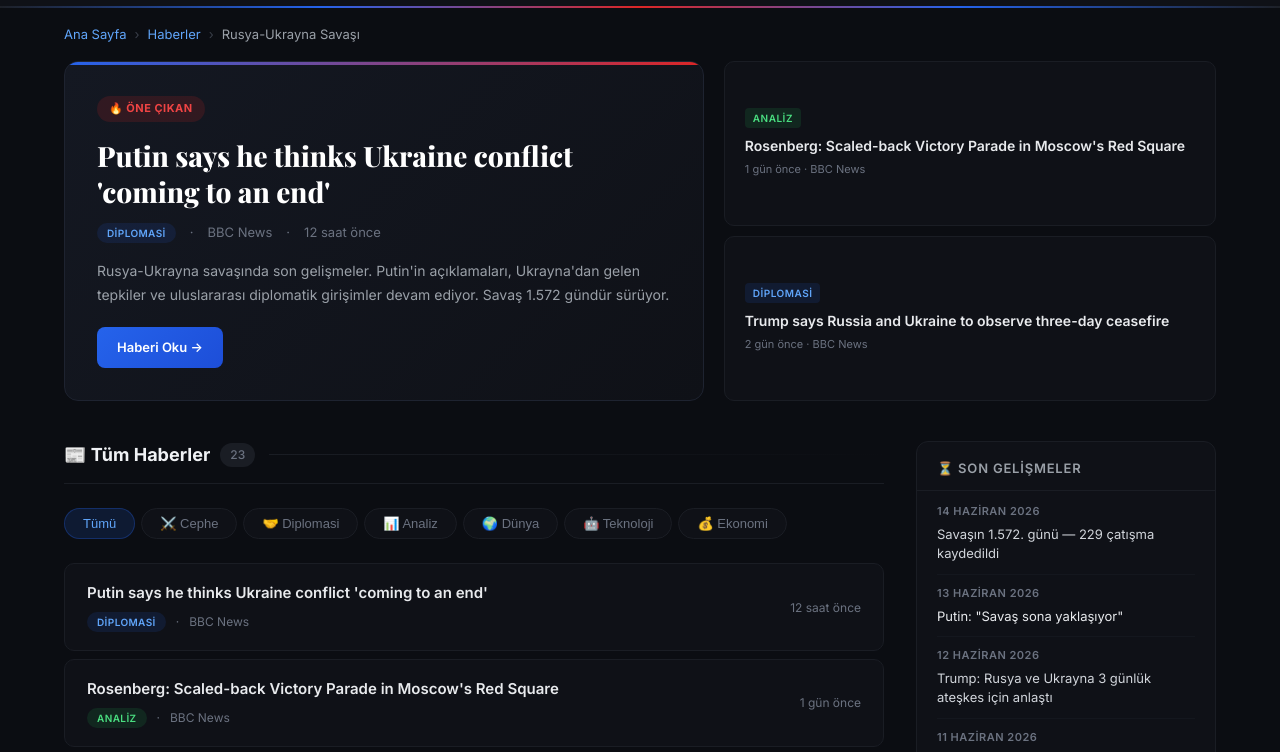
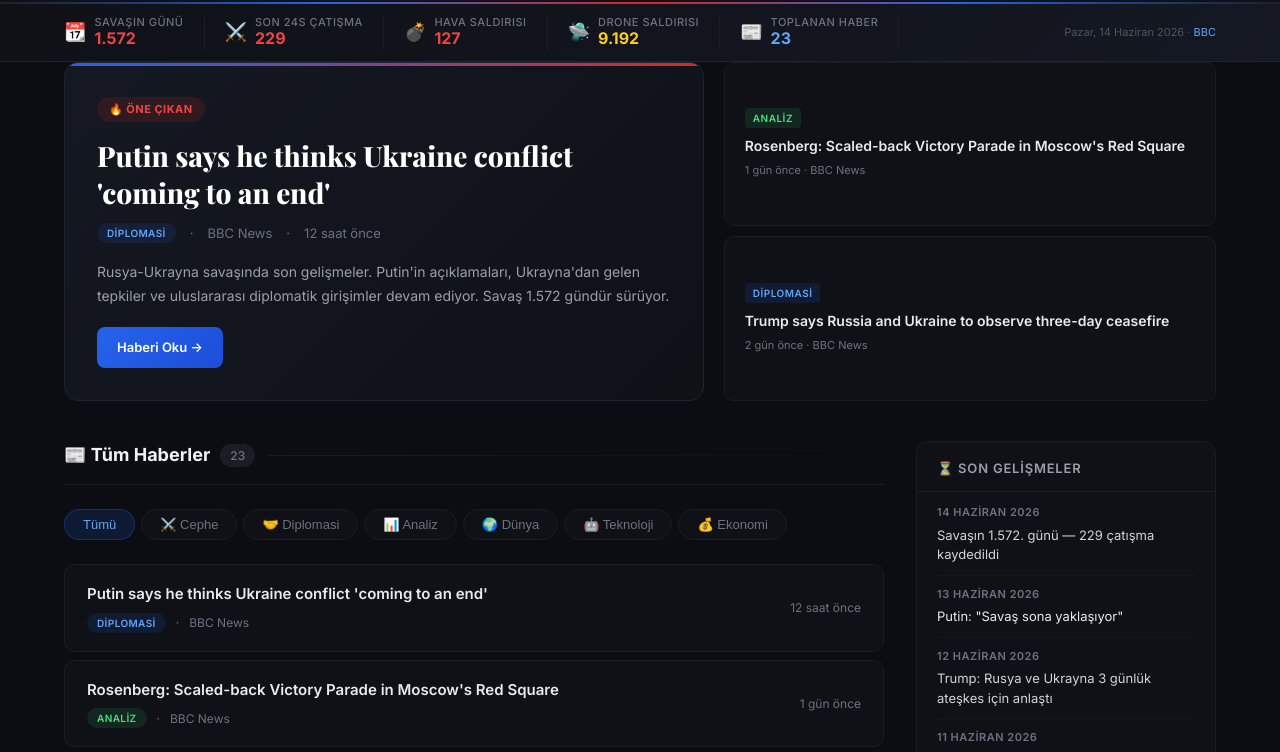
Before and after one commit to furkandogmus/bbc-russia-war, a plain HTML site: page index.html in a window 1280 px wide. Shown: the part 114-866 px from the top of the page. Drawn offline with nearby package versions, Linux system fonts and the light colour scheme.

Commit message:
feat: savas kunyesi yukari tasindi, sticky war-stats-bar

```diff
--- a/index.html
+++ b/index.html
@@ -36,7 +36,7 @@
         .top-bar {
             background: #080a0e;
             border-bottom: 1px solid #1a1d24;
-            padding: 8px 0;
+            padding: 6px 0;
             font-size: 12px;
             color: #6b7280;
         }
@@ -44,6 +44,8 @@
             display: flex;
             justify-content: space-between;
             align-items: center;
+            flex-wrap: wrap;
+            gap: 6px;
         }
         .top-bar-date {
             font-weight: 500;
@@ -61,13 +63,90 @@
         }
         .top-bar-links {
             display: flex;
-            gap: 20px;
+            gap: 16px;
         }
         .top-bar-links a {
             color: #6b7280;
             transition: color 0.2s;
         }
         .top-bar-links a:hover { color: #e8eaed; }
+
+        /* ===================== WAR STATS BAR ===================== */
+        .war-stats-bar {
+            background: linear-gradient(135deg, #0f1117 0%, #141822 100%);
+            border-bottom: 1px solid #1e2330;
+            padding: 12px 0;
+            position: sticky;
+            top: 76px;
+            z-index: 99;
+            backdrop-filter: blur(10px);
+        }
+        .war-stats-bar .war-stats-inner {
+            display: flex;
+            align-items: center;
+            gap: 20px;
+            flex-wrap: wrap;
+        }
+        .war-stat-group {
+            display: flex;
+            align-items: center;
+            gap: 8px;
+            padding-right: 20px;
+            border-right: 1px solid #1a1d24;
+        }
+        .war-stat-group:last-child { border-right: none; }
+        .war-stat-icon {
+            font-size: 18px;
+            line-height: 1;
+        }
+        .war-stat-label {
+            font-size: 11px;
+            color: #6b7280;
+            text-transform: uppercase;
+            letter-spacing: 0.5px;
+            font-weight: 500;
+            line-height: 1.2;
+        }
+        .war-stat-value {
+            font-size: 16px;
+            font-weight: 700;
+            color: #f0f2f5;
+            line-height: 1.2;
+        }
+        .war-stat-value.red { color: #ef4444; }
+        .war-stat-value.blue { color: #60a5fa; }
+        .war-stat-value.yellow { color: #facc15; }
+        .war-stat-value.green { color: #4ade80; }
+
+        .war-stats-divider {
+            flex: 1;
+            min-width: 20px;
+        }
+        .war-stats-attribution {
+            font-size: 11px;
+            color: #4b5563;
+            white-space: nowrap;
+        }
+        .war-stats-attribution a { color: #60a5fa; }
+
+        @media (max-width: 768px) {
+            .war-stats-bar { top: 110px; }
+            .war-stats-bar .war-stats-inner { gap: 12px; }
+            .war-stat-group {
+                padding-right: 12px;
+                gap: 6px;
+            }
+            .war-stat-value { font-size: 14px; }
+            .war-stat-label { font-size: 10px; }
+            .war-stat-icon { font-size: 15px; }
+            .war-stats-attribution { display: none; }
+        }
+        @media (max-width: 480px) {
+            .war-stats-bar { top: 130px; }
+            .war-stats-bar .war-stats-inner { gap: 8px; }
+            .war-stat-group { padding-right: 8px; }
+            .war-stat-value { font-size: 13px; }
+        }
 
         /* ===================== MAIN HEADER ===================== */
         .main-header {
@@ -745,18 +824,53 @@
     </div>
 </header>
 
-<!-- ==================== BREADCRUMB ==================== -->
+<!-- ==================== WAR STATS BAR ==================== -->
+<div class="war-stats-bar">
 <div class="container">
-    <div class="breadcrumb">
-        <a href="#">Ana Sayfa</a>
-        <span class="sep">›</span>
-        <a href="#">Haberler</a>
-        <span class="sep">›</span>
-        <span style="color:#9aa0a8">Rusya-Ukrayna Savaşı</span>
+    <div class="war-stats-inner">
+        <div class="war-stat-group">
+            <span class="war-stat-icon">📆</span>
+            <div>
+                <div class="war-stat-label">Savaşın Günü</div>
+                <div class="war-stat-value red">1.572</div>
+            </div>
+        </div>
+        <div class="war-stat-group">
+            <span class="war-stat-icon">⚔️</span>
+            <div>
+                <div class="war-stat-label">Son 24s Çatışma</div>
+                <div class="war-stat-value red">229</div>
+            </div>
+        </div>
+        <div class="war-stat-group">
+            <span class="war-stat-icon">💣</span>
+            <div>
+                <div class="war-stat-label">Hava Saldırısı</div>
+                <div class="war-stat-value red">127</div>
+            </div>
+        </div>
+        <div class="war-stat-group">
+            <span class="war-stat-icon">🛸</span>
+            <div>
+                <div class="war-stat-label">Drone Saldırısı</div>
+                <div class="war-stat-value yellow">9.192</div>
+            </div>
+        </div>
+        <div class="war-stat-group">
+            <span class="war-stat-icon">📰</span>
+            <div>
+                <div class="war-stat-label">Toplanan Haber</div>
+                <div class="war-stat-value blue" id="warStatCount">23</div>
+            </div>
+        </div>
+        <div class="war-stats-divider"></div>
+        <div class="war-stats-attribution">
+            <span id="currentDate2">Yükleniyor...</span> · <a href="https://www.bbc.co.uk/news/topics/cx1m7zg0gzdt" target="_blank">BBC</a>
+        </div>
     </div>
 </div>
+</div>
 
-<!-- ==================== HERO ==================== -->
 <div class="container">
     <div class="hero" id="heroSection">
         <!-- JS tarafından doldurulacak -->
@@ -827,34 +941,12 @@
                 </div>
             </div>
 
-            <!-- Savaş İstatistikleri -->
+            <!-- Savaş İstatistikleri
             <div class="sidebar-card">
                 <div class="sidebar-card-header">📊 Savaş Künyesi</div>
-                <div class="sidebar-card-body">
-                    <div class="stat-list">
-                        <div class="stat-row">
-                            <span class="stat-row-label">Savaşın Günü</span>
-                            <span class="stat-row-value red">1.572</span>
-                        </div>
-                        <div class="stat-row">
-                            <span class="stat-row-label">Son 24s Çatışma</span>
-                            <span class="stat-row-value red">229</span>
-                        </div>
-                        <div class="stat-row">
-                            <span class="stat-row-label">Hava Saldırısı (24s)</span>
-                            <span class="stat-row-value red">127</span>
-                        </div>
-                        <div class="stat-row">
-                            <span class="stat-row-label">Drone Saldırısı (24s)</span>
-                            <span class="stat-row-value yellow">9.192</span>
-                        </div>
-                        <div class="stat-row">
-                            <span class="stat-row-label">Toplanan Haber</span>
-                            <span class="stat-row-value blue" id="sidebarTotal">0</span>
-                        </div>
-                    </div>
-                </div>
+                ...
             </div>
+            -->
 
         </aside>
     </div>
@@ -1013,7 +1105,8 @@
         const pageItems = filtered.slice(start, start + perPage);
 
         document.getElementById('totalCount').textContent = filtered.length;
-        document.getElementById('sidebarTotal').textContent = filtered.length;
+        const wsc = document.getElementById('warStatCount');
+        if (wsc) wsc.textContent = filtered.length;
 
         if (pageItems.length === 0) {
             grid.innerHTML = `<div style="text-align:center;padding:48px 0;color:#6b7280;">Bu kategoride henüz haber bulunmuyor.</div>`;
@@ -1140,6 +1233,8 @@
         const days = ['Pazar','Pazartesi','Salı','Çarşamba','Perşembe','Cuma','Cumartesi'];
         const dateStr = `${days[now.getDay()]}, ${now.getDate()} ${months[now.getMonth()]} ${now.getFullYear()}`;
         document.getElementById('currentDate').textContent = dateStr;
+        const el2 = document.getElementById('currentDate2');
+        if (el2) el2.textContent = dateStr;
         document.getElementById('footerUpdateTime').textContent = `${now.getDate()} ${months[now.getMonth()]} ${now.getFullYear()} ${now.getHours().toString().padStart(2,'0')}:${now.getMinutes().toString().padStart(2,'0')}`;
     }
 
```
